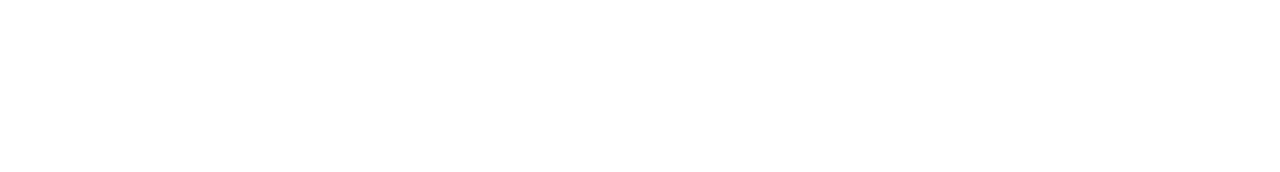
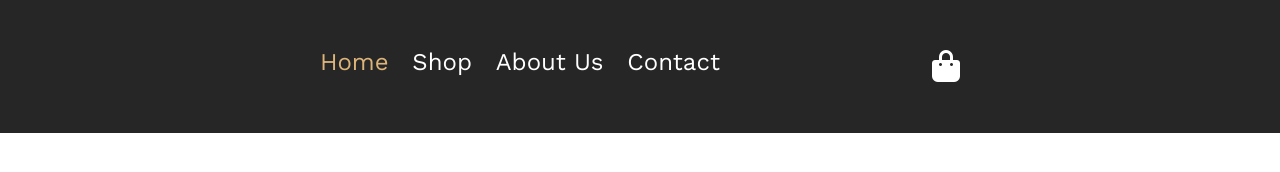
Before and after one commit to TemoLocho/Homeworck7, a plain HTML site: page index.html in a window 1280 px wide. Drawn offline with Linux system fonts and the light colour scheme.

Commit message:
Add - Header

```diff
--- a/css/style.css
+++ b/css/style.css
@@ -0,0 +1,48 @@
+/* header-start */
+.conteiner {
+    max-width: 1920px;
+    width: 100%;
+    margin: 0 auto;
+}
+
+header {
+    width: 100%;
+    max-width: inherit;
+    width: inherit;
+    position: fixed;
+    top: 0;
+    left: 50%;
+    transform: translatex(-50%);
+    padding: 50px 320px;
+    display: flex;
+    justify-content: space-between;
+    background-color: #262626;
+}
+
+.nav_header {
+    width: 400px;
+}
+
+.ul_header {
+    display: flex;
+    justify-content: space-between;
+}
+
+.a_header {
+    font-size: 24px;
+    color: #FFFFFF;
+    font-family: 'Work Sans';
+}
+
+.a_header1 {
+    color: #DCB47A;
+    font-size: 24px;
+    font-family: 'Work Sans';
+}
+
+.a_icon {
+    color: #FFFFFF;
+    font-size: 32px;
+}
+
+/* <!-- header-end --> */
--- a/index.html
+++ b/index.html
@@ -6,6 +6,7 @@
     <meta name="viewport" content="width=device-width, initial-scale=1.0">
     <link rel="stylesheet" href="css/reset.css">
     <link rel="stylesheet" href="css/font.css">
+    <script src="https://kit.fontawesome.com/d03a7409e9.js" crossorigin="anonymous"></script>
     <link rel="stylesheet" href="css/style.css">
 
     <title>Document</title>
@@ -13,7 +14,27 @@
 
 <body>
 
+<div class="conteiner">
+<!-- header-strat -->
+<header>
 
+<nav class="nav_header">
+    <ul class="ul_header">
+        <li><a class="a_header1" href="index.html">Home</a></li>
+        <li><a class="a_header" href="index.html">Shop</a></li>
+        <li><a class="a_header" href="index.html">About Us</a></li>
+        <li><a class="a_header" href="index.html">Contact</a></li>
+    </ul>
+</nav>
+
+<a class="a_icon" href="index.html"><i class="fa-solid fa-bag-shopping"></i></a>
+
+</header>
+<!-- header-end -->
+
+
+
+</div>
 
 
 </body>
```
